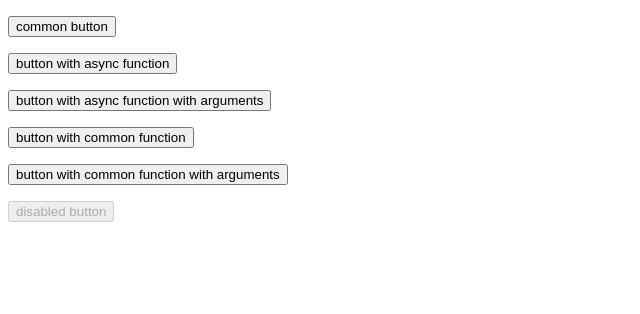
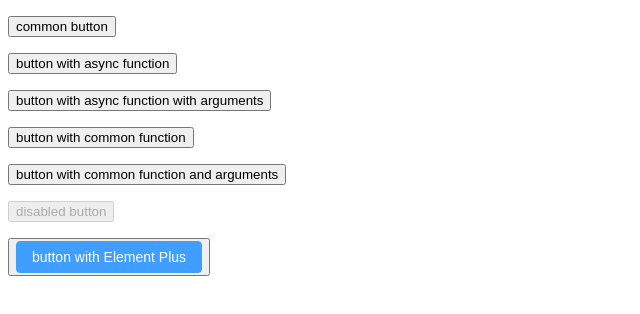
Before and after one commit to zenonux/debounce-async-button, a Vue app: page / in a window 1280 px wide. Shown: the top 314 px of the page, without its empty margins (0-640 px from the left). Built offline with nearby package versions, Linux system fonts and the light colour scheme.

Commit message:
feat: Support slot scope

```diff
--- a/demo/App.vue
+++ b/demo/App.vue
@@ -19,12 +19,19 @@
   </p>
   <p>
     <DebounceAsyncButton @handler="testSync('arguments')">
-      button with common function with arguments
+      button with common function and arguments
     </DebounceAsyncButton>
   </p>
   <p>
     <DebounceAsyncButton disabled @handler="testAsync">
       disabled button
+    </DebounceAsyncButton>
+  </p>
+  <p>
+    <DebounceAsyncButton @handler="testAsync">
+      <template v-slot:default="slotProps">
+        <el-button type="primary" :loading="slotProps.loading" :disabled="slotProps.disabled">button with Element Plus</el-button>
+      </template>
     </DebounceAsyncButton>
   </p>
 </template>
--- a/demo/main.ts
+++ b/demo/main.ts
@@ -1,4 +1,5 @@
 import { createApp } from 'vue'
 import App from './App.vue'
-
-createApp(App).mount('#app')
+import ElementPlus from 'element-plus'
+import 'element-plus/dist/index.css'
+createApp(App).use(ElementPlus).mount('#app')
--- a/package.json
+++ b/package.json
@@ -11,7 +11,7 @@
   "module": "./dist/index.es.js",
   "author": "换个头像心好累",
   "license": "MIT",
-  "version": "1.0.6",
+  "version": "1.1.0",
   "scripts": {
     "dev": "vite",
     "build": "vue-tsc --noEmit && vite build"
@@ -27,6 +27,7 @@
   "devDependencies": {
     "@types/node": "^18.0.0",
     "@vitejs/plugin-vue": "^2.3.3",
+    "element-plus": "^2.2.9",
     "typescript": "^4.5.4",
     "vite": "^2.9.9",
     "vite-dts": "^1.0.4",
--- a/src/DebounceAsyncButton.vue
+++ b/src/DebounceAsyncButton.vue
@@ -8,7 +8,7 @@
       'debounce-async-button-disabled': !enabled,
     }"
   >
-    <slot></slot>
+    <slot :loading="loading" :disabled="!enabled"></slot>
   </button>
 </template>
 
```
Also changed, not shown: 4 other files (tests, documents, lock files or other folders).
